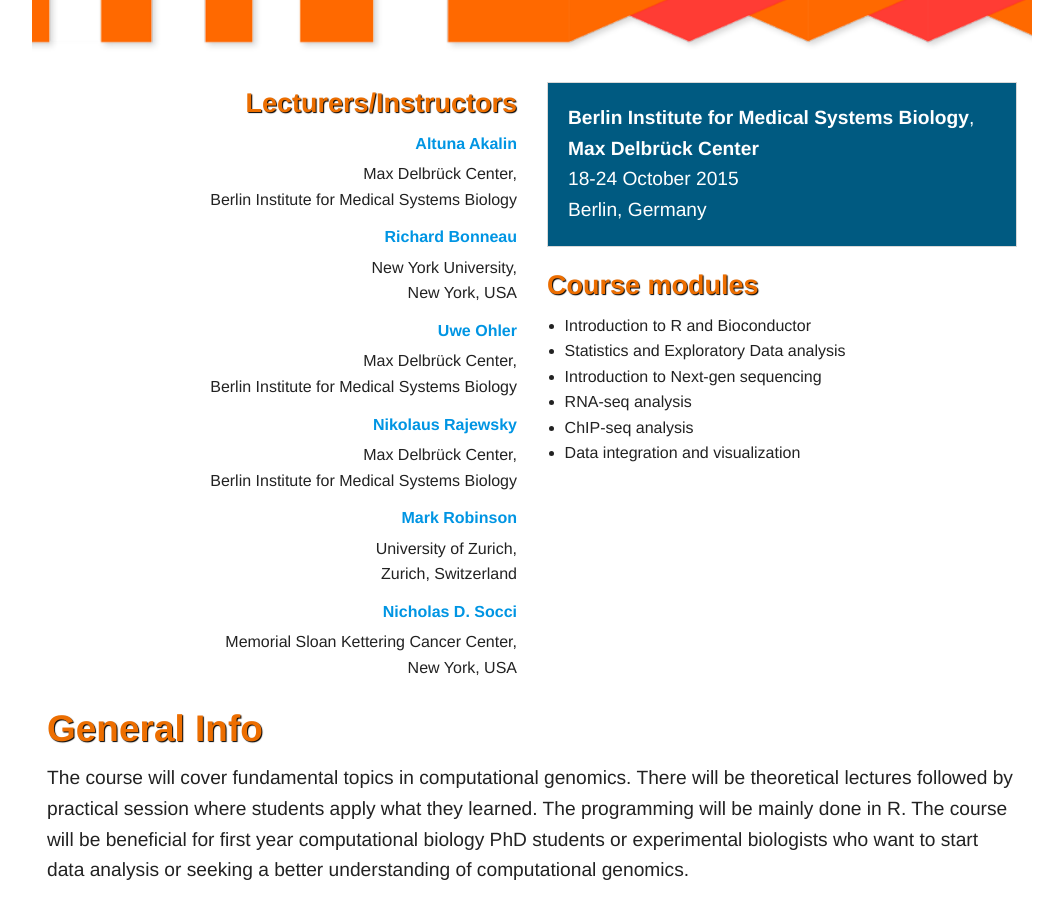
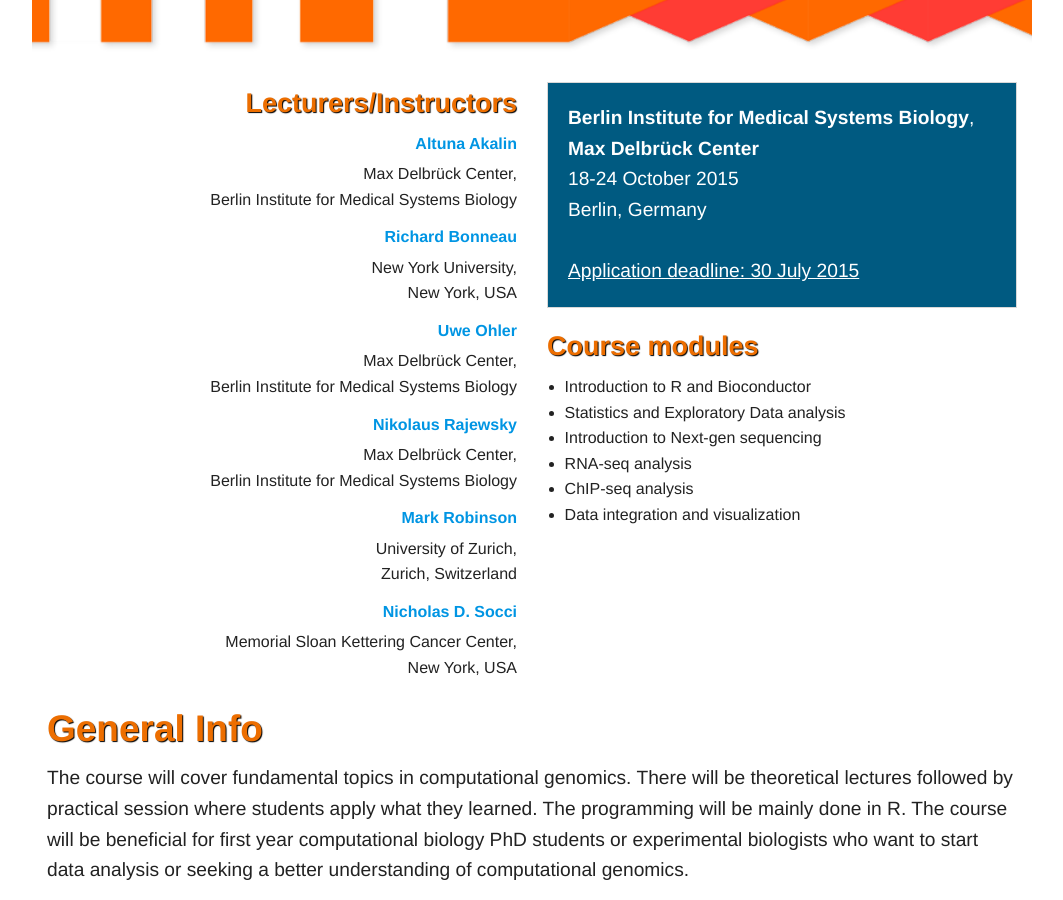
Before and after one commit to BIMSBbioinfo/compgen, a Jekyll site: the page 2015/index.html, which Jekyll copies as it is, in a window 1280 px wide and 900 px high, scrolled down 552 px. Shown: the whole window, without its empty margins (108-1171 px from the left). Built offline with Jekyll 4.4.1, drawn with Linux system fonts in a browser that asks for light colours; nearby versions of some CDN libraries; library files that are not in the unit come from our copies.

Commit message:
Update index.html
date changes on the blue panel

```diff
--- a/2015/index.html
+++ b/2015/index.html
@@ -56,7 +56,9 @@
         <p class="panel">
           <a href="https://www.mdc-berlin.de/40549075/de/bimsb">Berlin Institute for Medical Systems Biology</a>, <a href="http://www.mdc-berlin.de">Max Delbrück Center </a> <br/>
           18-24 October 2015<br/>
-          Berlin, Germany
+          Berlin, Germany<br/>
+          <br/>
+          <u>Application deadline: 30 July 2015</u>
         </p>
 
         <h3>Course modules</h3>
```
